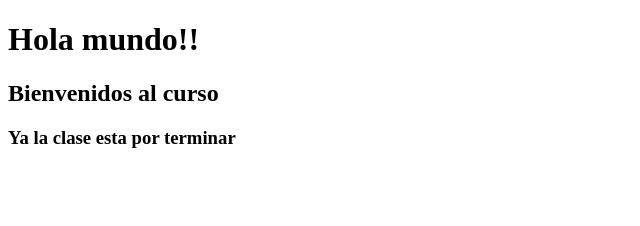
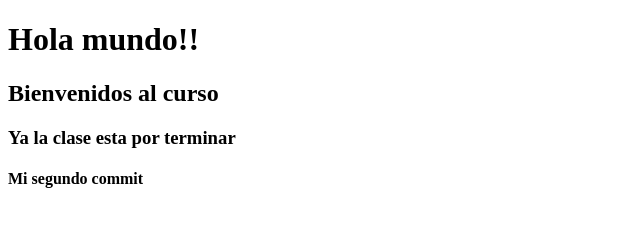
Before and after one commit to carabalapp/primer-repositorio-oplesk, a plain HTML site: page index.html in a window 1280 px wide. Shown: the whole page, without its empty margins (0-640 px from the left). Drawn offline with Linux system fonts and the light colour scheme.

Commit message:
[add] - mi segundo commit

```diff
--- a/index.html
+++ b/index.html
@@ -9,5 +9,6 @@
     <h1>Hola mundo!!</h1>
     <h2>Bienvenidos al curso</h2>
     <h3>Ya la clase esta por terminar</h3>
+    <h4>Mi segundo commit</h4>
 </body>
 </html>
```
